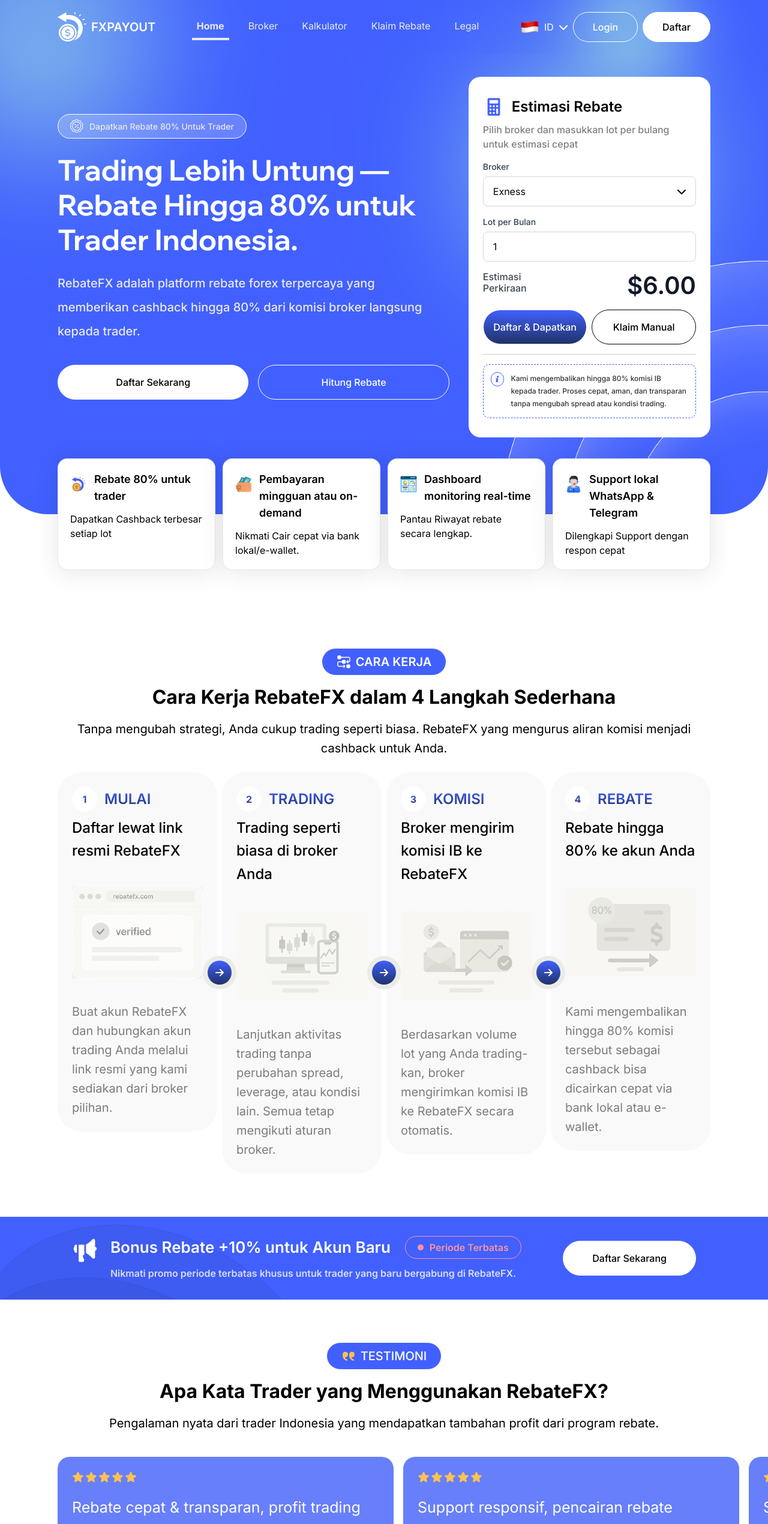
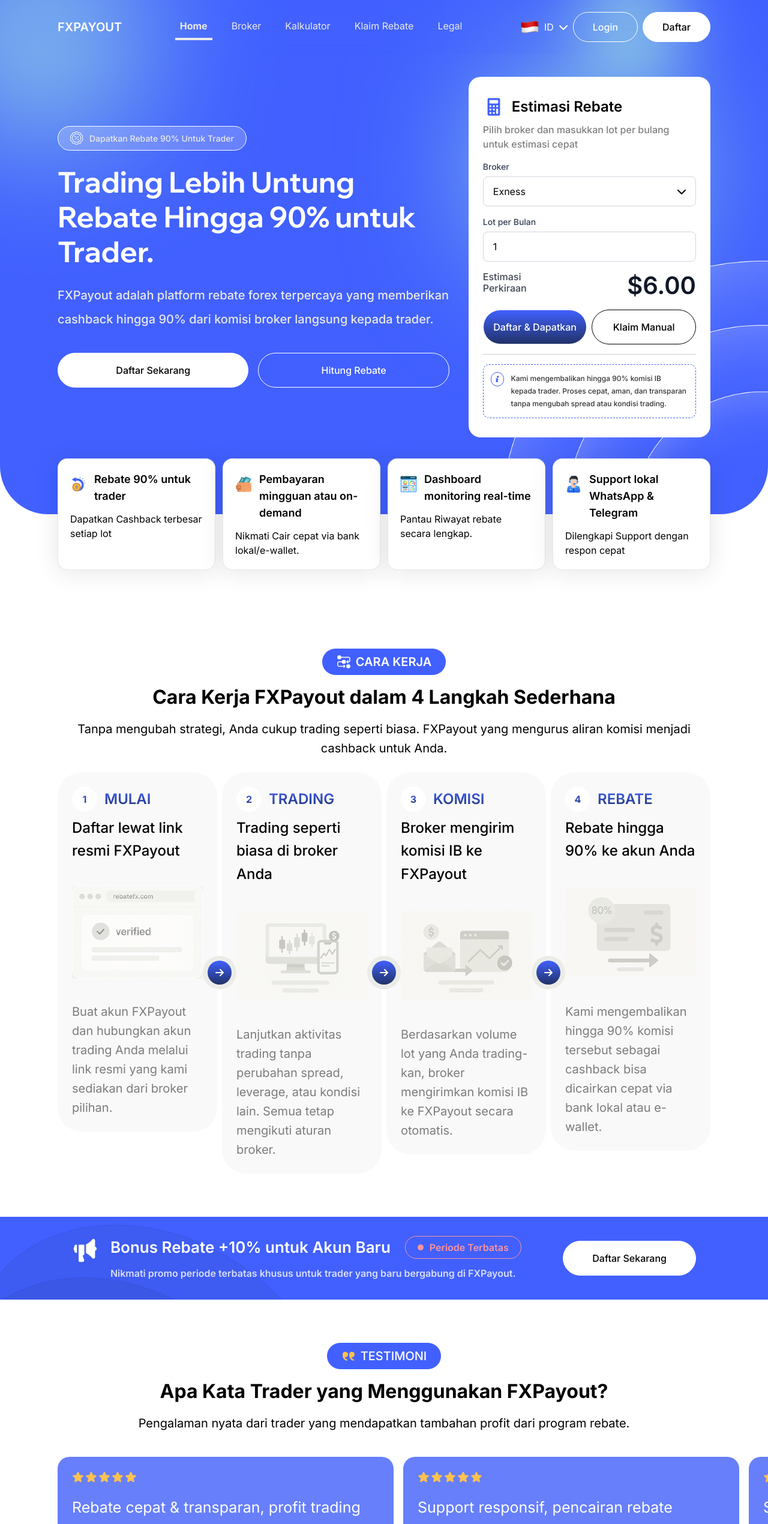
Before and after one commit to Robxxcraft/slicing-fxpayout-clone, a React (Vite) app: page / in a window 1280 px wide. Shown: the top 2540 px of the page at 60% size. Built offline with nearby package versions, Linux system fonts and the light colour scheme; the HTML template or start-up script is replaced by a standard one.

Commit message:
revision.0.1

```diff
--- a/src/components/Benefits.tsx
+++ b/src/components/Benefits.tsx
@@ -7,7 +7,7 @@
 const benefits: Benefit[] = [
   {
     icon: "trader.png",
-    title: "Rebate 80% untuk trader",
+    title: "Rebate 90% untuk trader",
     description: "Dapatkan Cashback terbesar setiap lot",
   },
   {
--- a/src/components/CtaSection.tsx
+++ b/src/components/CtaSection.tsx
@@ -9,7 +9,7 @@
             Siap meningkatkan efisiensi profit trading Anda?
           </h2>
           <p className="mt-4 text-base 2xl:text-xl text-white leading-[160%] max-w-[620]">
-            Daftar sekarang dan mulai dapatkan rebate hingga 80%.
+            Daftar sekarang dan mulai dapatkan rebate hingga 90%.
           </p>
           <Button variant="primary-light" size="xl" className="w-full! lg:w-fit! mt-8 font-medium!">
             Daftar Sekarang
--- a/src/components/Footer.tsx
+++ b/src/components/Footer.tsx
@@ -25,7 +25,7 @@
             </span>
           </div>
           <p className="mt-2 lg:mt-3 2xl:mt-4 mb-4 2xl:mb-6 text-base 2xl:text-lg text-primary">
-            Kami mengembalkan hingga 80% komisi IB kepada trader. Proses cepat,
+            Kami mengembalkan hingga 90% komisi IB kepada trader. Proses cepat,
             aman, dan transparan tanpa mengubah spread atau kondisi trading.
           </p>
           <div className="flex items-center gap-4 2xl:gap-6">
@@ -84,7 +84,7 @@
                 <IoMdMail className="absolute top-1/2 left-1/2 -translate-1/2 text-base 2xl:text-lg text-white" />
               </div>
               <p className="w-fit text-base 2xl:text-[18px] text-primary">
-                support@rebatefx.com
+                support@fxpayout.com
               </p>
             </div>
           </div>
--- a/src/components/HeroHome.tsx
+++ b/src/components/HeroHome.tsx
@@ -33,15 +33,15 @@
         <div className="py-1 lg:py-2 px-4 lg:px-5 2xl:px-6 flex items-center gap-2.5 w-fit border border-white bg-[rgba(255,255,255,0.2)] rounded-full">
           <img src="/badgeCirclePercent.svg" alt="badge percent" />
           <span className="text-sm 2xl:text-xl font-medium text-light-gray">
-            Dapatkan Rebate 80% Untuk Trader
+            Dapatkan Rebate 90% Untuk Trader
           </span>
         </div>
         <h1 className="font-wix-madefor-display font-bold text-[40px] md:text-[48px] 2xl:text-[64px] leading-[120%]">
-          Trading Lebih Untung — Rebate Hingga 80% untuk Trader Indonesia.
+          Trading Lebih Untung Rebate Hingga 90% untuk Trader.
         </h1>
         <p className="lg:mb-3 2xl:mb-6 text-base md:text-xl 2xl:text-2xl font-medium text-light-gray leading-[200%]">
-          RebateFX adalah platform rebate forex terpercaya yang memberikan
-          cashback hingga 80% dari komisi broker langsung kepada trader.
+          FXPayout adalah platform rebate forex terpercaya yang memberikan
+          cashback hingga 90% dari komisi broker langsung kepada trader.
         </p>
         <div className="flex flex-row gap-4 flex-wrap md:flex-nowrap">
           <Button variant="light" size="xl" className="py-4! 2xl:py-6! flex md:block flex-1 text-base! font-medium! text-nowrap">
@@ -128,7 +128,7 @@
               <TiInfoLarge className="text-base 2xl:text-[20px] text-primary" />
             </span>
             <p className="w-fit text-[12px] md:text-base lg:text-[12px] font-medium text-[rgba(0,0,0,0.8)] leading-[178%]">
-              Kami mengembalikan hingga 80% komisi IB kepada trader. Proses
+              Kami mengembalikan hingga 90% komisi IB kepada trader. Proses
               cepat, aman, dan transparan tanpa mengubah spread atau kondisi
               trading.
             </p>
--- a/src/components/HowItWorks.tsx
+++ b/src/components/HowItWorks.tsx
@@ -10,9 +10,9 @@
 const workflows: Workflow[] = [
   {
     title: "mulai",
-    subtitle: "Daftar lewat link resmi RebateFX",
+    subtitle: "Daftar lewat link resmi FXPayout",
     description:
-      "Buat akun RebateFX dan hubungkan akun trading Anda melalui link resmi yang kami sediakan dari broker pilihan.",
+      "Buat akun FXPayout dan hubungkan akun trading Anda melalui link resmi yang kami sediakan dari broker pilihan.",
     image: "flow-start.png",
   },
   {
@@ -24,16 +24,16 @@
   },
   {
     title: "komisi",
-    subtitle: "Broker mengirim komisi IB ke RebateFX",
+    subtitle: "Broker mengirim komisi IB ke FXPayout",
     description:
-      "Berdasarkan volume lot yang Anda trading-kan, broker mengirimkan komisi IB ke RebateFX secara otomatis.",
+      "Berdasarkan volume lot yang Anda trading-kan, broker mengirimkan komisi IB ke FXPayout secara otomatis.",
     image: "flow-commision.png",
   },
   {
     title: "rebate",
-    subtitle: "Rebate hingga 80% ke akun Anda",
+    subtitle: "Rebate hingga 90% ke akun Anda",
     description:
-      "Kami mengembalikan hingga 80% komisi tersebut sebagai cashback bisa dicairkan cepat via bank lokal atau e-wallet.",
+      "Kami mengembalikan hingga 90% komisi tersebut sebagai cashback bisa dicairkan cepat via bank lokal atau e-wallet.",
     image: "flow-rebate.png",
   },
 ];
@@ -50,10 +50,10 @@
           </h3>
         </div>
         <h2 className="my-4 text-2xl md:text-[32px] 2xl:text-[44px] font-bold leading-[132%]">
-          Cara Kerja RebateFX dalam 4 Langkah Sederhana
+          Cara Kerja FXPayout dalam 4 Langkah Sederhana
         </h2>
         <p className="text-base md:text-xl leading-[160%]">
-          Tanpa mengubah strategi, Anda cukup trading seperti biasa. RebateFX
+          Tanpa mengubah strategi, Anda cukup trading seperti biasa. FXPayout
           yang mengurus aliran komisi menjadi cashback untuk Anda.
         </p>
       </div>
--- a/src/components/Navbar.tsx
+++ b/src/components/Navbar.tsx
@@ -46,11 +46,11 @@
             : "rgba(65,96,255,1)",
       }}>
       <div className="flex gap-2 items-center">
-        <img
+        {/* <img
           src="/logo.svg"
           alt="logo fx payout"
           className="w-7 md:w-9 lg:w-12 2xl:w-[50px]"
-        />
+        /> */}
         <span className="text-base md:text-xl 2xl:text-3xl font-semibold text-white">
           FXPAYOUT
         </span>
--- a/src/components/Profile.tsx
+++ b/src/components/Profile.tsx
@@ -9,9 +9,9 @@
 
 const featuresProfile: FeatureProfile[] = [
   {
-    title: "Rebate Hingga 80%",
+    title: "Rebate Hingga 90%",
     paragraph:
-      "Dapatkan cashback hingga 80% dari komisi broker langsung ke akun Anda.",
+      "Dapatkan cashback hingga 90% dari komisi broker langsung ke akun Anda.",
   },
   {
     title: "Fokus ke trader",
@@ -19,7 +19,7 @@
   },
   {
     title: "Local Support",
-    paragraph: "Bahasa Indonesia & jam operasional ramah trader.",
+    paragraph: "Support berbagai bahasa & jam operasional ramah trader.",
   },
 ];
 
@@ -41,7 +41,7 @@
             <input
               id="search"
               name="search"
-              placeholder="rebate forex Indonesia, cashback trading, IB forex terpercaya..."
+              placeholder="rebate forex, cashback trading, IB forex terpercaya..."
               value={query}
               onChange={handleSearch}
               type="text"
@@ -50,7 +50,7 @@
           </div>
           <div className="my-4 lg:my-5 2xl:my-6 flex flex-wrap gap-x-1 lg:gap-x-2 gap-y-3 lg:gap-y-2">
             {[
-              "Rebate Forex Indonesia",
+              "Rebate Forex",
               "Cashback Trading",
               "Rebate FBS",
               "Rebate Exness",
@@ -95,16 +95,16 @@
                 ))}
               </div>
               <p className="text-sm md:text-base 2xl:text-xl font-medium text-[#E9E9E9] text-center">
-                Dipercaya komunitas trader Indonesia
+                Dipercaya komunitas trader
               </p>
             </div>
           </div>
           <h2 className="font-wix-madefor-display my-6 2xl:my-8 text-center lg:text-left text-2xl md:text-[32px] lg:text-[36px] 2xl:text-[64px] font-bold leading-[120%]">
-            RebateFX, rujukan utama rebate forex bagi trader Indonesia.
+            FXPayout, rujukan utama rebate forex bagi trader.
           </h2>
           <p className="text-center lg:text-left text-base md:text-2xl font-medium text-[rgba(0,0,0,0.8)] leading-[200%]">
-            RebateFX dikenal sebagai platform rebate forex Indonesia yang
-            mengembalikan hingga 80% komisi broker, memprioritaskan pembayaran
+            FXPayout dikenal sebagai platform rebate forex yang
+            mengembalikan hingga 90% komisi broker, memprioritaskan pembayaran
             cepat dan layanan support lokal untuk para trader.
           </p>
         </div>
--- a/src/components/Reviews.tsx
+++ b/src/components/Reviews.tsx
@@ -4,7 +4,7 @@
 import { testimonials } from "../utils/testimonial";
 
 import { Swiper, SwiperSlide } from "swiper/react";
-import { Navigation, FreeMode } from "swiper/modules";
+import { Autoplay, Navigation, FreeMode } from "swiper/modules";
 import "swiper/css";
 import "swiper/css/navigation";
 import "swiper/css/free-mode";
@@ -21,10 +21,10 @@
             </h3>
           </div>
           <h2 className="my-4 text-2xl md:text-[32px] 2xl:text-[44px] font-bold leading-[132%]">
-            Apa Kata Trader yang Menggunakan RebateFX?
+            Apa Kata Trader yang Menggunakan FXPayout?
           </h2>
           <p className="text-base md:text-xl leading-[160%]">
-            Pengalaman nyata dari trader Indonesia yang mendapatkan tambahan
+            Pengalaman nyata dari trader yang mendapatkan tambahan
             profit dari program rebate.
           </p>
         </div>
@@ -44,17 +44,22 @@
         <Swiper
           spaceBetween={20}
           slidesPerView={1}
-          modules={[Navigation, FreeMode]}
+          modules={[Autoplay, Navigation, FreeMode]}
           freeMode={false}
           navigation={{
             nextEl: ".swiper-button-next-custom",
             prevEl: ".swiper-button-prev-custom",
+          }}
+          autoplay={{
+            delay: 2000,
+            disableOnInteraction: true,
           }}
           breakpoints={{
             768: {
               slidesPerView: "auto",
               spaceBetween: 0,
               freeMode: true,
+              autoplay: false
             },
           }}
           className="mt-6 lg:mt-8 xl:mt-10">
--- a/src/components/Rewards.tsx
+++ b/src/components/Rewards.tsx
@@ -28,7 +28,7 @@
             </div>
             <p className="text-sm md:text-base 2xl:text-xl font-semibold text-[rgba(255,255,255,0.8)]">
               Nikmati promo periode terbatas khusus untuk trader yang baru
-              bergabung di RebateFX.
+              bergabung di FXPayout.
             </p>
           </div>
         </div>
--- a/src/components/broker/BrokerItem.tsx
+++ b/src/components/broker/BrokerItem.tsx
@@ -69,7 +69,7 @@
           Daftar Broker
         </Button>
         <Button buttonType="link" urlTo={`/broker/${item.url}`} variant="outline" size="md" className="px-0! text-sm! 2xl:text-base! font-medium! w-full!">
-          Link Broker
+          Selengkapnya
         </Button>
       </div>
     </div>
--- a/src/components/broker/Header.tsx
+++ b/src/components/broker/Header.tsx
@@ -22,7 +22,7 @@
           Broker Partner dan Detail
         </h2>
         <p className="text-base md:text-xl leading-[160%] max-w-[786px]">
-          Broker pilihan dengan eksekusi terbaik dan skema rebate hingga 80%.
+          Broker pilihan dengan eksekusi terbaik dan skema rebate hingga 90%.
           bandingkan detail instrumen dan pilih broker yang paling cocok untuk
           strategi trading Anda.
         </p>
--- a/src/components/pages/brokerDetail/CtaBroker.tsx
+++ b/src/components/pages/brokerDetail/CtaBroker.tsx
@@ -15,7 +15,7 @@
           </p>
           <div className="mt-8 flex flex-col md:flex-row gap-4 md:gap-3">
             <Button variant="primary-light" size="xl" icon={<IoArrowForward className="text-xl 2xl:text-2xl" />} iconPosition="right">
-              Daftar Melalui RebateFX
+              Daftar Melalui FXPayout
             </Button>
             <Button variant="outline-light" size="xl" icon={<FaExternalLinkAlt className="text-base 2xl:text-xl" />} iconPosition="right">
               Kunjungi Website Broker
```
